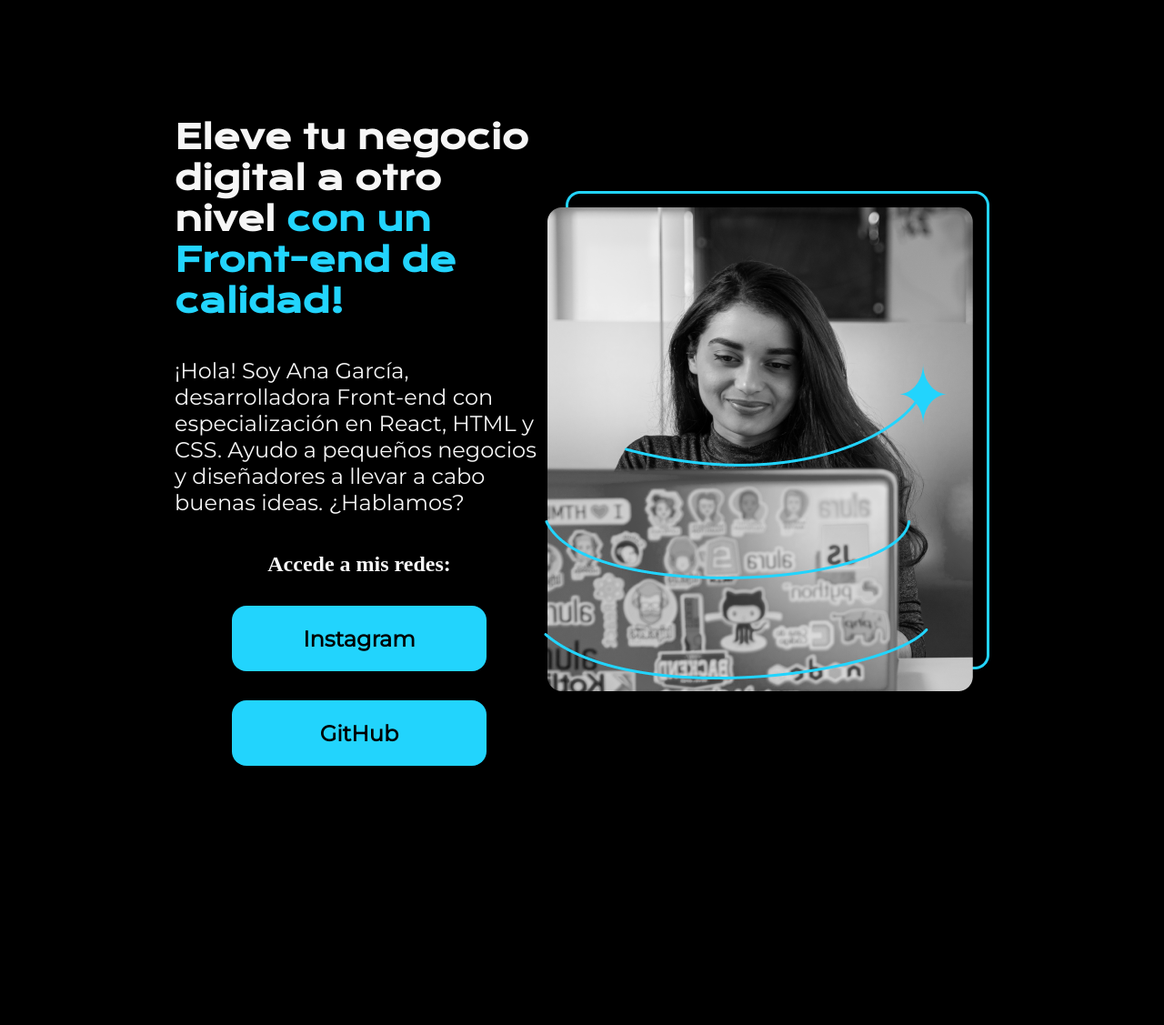
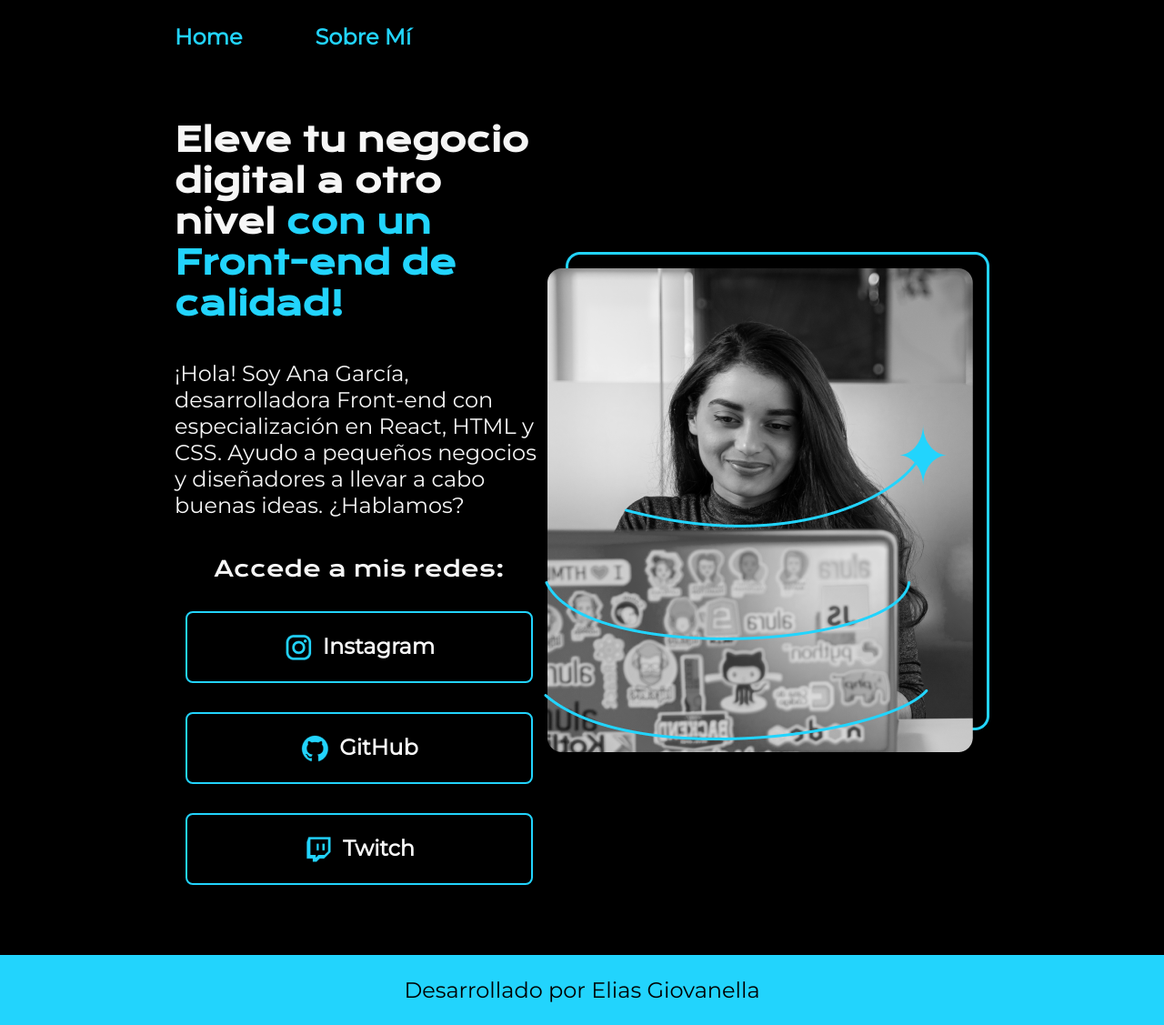
Before and after one commit to EliasGiova/portafolioAlura, a plain HTML site: page index.html in a window 1280 px wide. Shown: the whole page at 91% size. Before the commit the page ends 928 px from the top, so only its background shows below. Drawn offline with nearby package versions, Linux system fonts and the light colour scheme.

Commit message:
cambios en css y agregado en html

```diff
--- a/index.html
+++ b/index.html
@@ -10,7 +10,16 @@
 </head>
 
 <body>
-    <header></header>
+    <header class="header">
+        <nav class="header__menu">
+            <a class="header__menu__link" href="index.html">
+                Home
+            </a>
+            <a class="header__menu__link" href="about.html" >
+                Sobre Mí
+            </a>
+        </nav>
+    </header>
     <main class="presentacion">
         <section class="presentacion__contenido">
             <h1 class="presentacion__contenido__titulo">
@@ -27,13 +36,16 @@
                 <h2 class="presentacion__enlaces__subtitulo">
                     Accede a mis redes:
                 </h2>
-                <a class="presentacion__enlaces__link" href="https://instagram.com/">Instagram</a>
-                <a class="presentacion__enlaces__link" href="https://github.com/">GitHub</a>
+                <a class="presentacion__enlaces__link" href="https://instagram.com/"><img src="assets/instagram.png">Instagram</a>
+                <a class="presentacion__enlaces__link" href="https://github.com/"><img src="assets/github.png">GitHub</a>
+                <a class="presentacion__enlaces__link" href="https://twitch.com/"><img src="assets/twitch.png">Twitch</a>
             </div>
         </section>
         <img src="Imagem.png" alt="Foto de Ana García desarrolando un proyecto">
     </main>
-    <footer></footer>
+    <footer class="footer">
+        <p>Desarrollado por Elias Giovanella</p>
+    </footer>
 </body>
 
 </html>
--- a/style.css
+++ b/style.css
@@ -7,19 +7,34 @@
 }
 
 body{
-    height: 100vh;
     box-sizing: border-box;
     background-color: #000000;
     color: #F6F6F6;
 }
 
+.header {
+    padding: 2% 0% 0% 15%;
+}
+
+.header__menu{
+    display: flex;
+    gap: 80px;
+}
+
+.header__menu__link{
+    font-family: 'Montserrat', sans-serif;
+    font-size: 24px;
+    font-weight: 600;
+    color: #22D4FD;
+    text-decoration: none;
+}
 
 .titulo-destaque {
     color: #22D4FD;
 }
 
 .presentacion {
-    margin: 10% 15%;
+    padding: 6% 15%;
     display: flex;
     align-items: center;
     justify-content: space-between;
@@ -51,18 +66,37 @@ body{
 }
 
 .presentacion__enlaces__link{
-    width: 280px;
-    background-color: #22D4FD;
-    color: #000000;
+    width: 378px;
+    color: #F6F6F6;
     text-align: center;
     padding: 21.5px 0;
-    border-radius: 16px;
+    border-radius: 8px;
     font-family: 'Montserrat', sans-serif;
     font-size: 24px;
     font-weight: 600;
     text-decoration: none;
+    border: 2px solid #22D4FD;
+    display: flex;
+    justify-content: center;
+    gap: 10px;
 }
 
 .presentacion__enlaces__subtitulo{
+    font-family: 'Krona One', sans-serif;
+    font-size: 24px;
+    font-weight: 400;
+}
 
+.presentacion__enlaces__link:hover{
+    background-color: #272727;
 }
+
+.footer{
+    background-color: #22D4FD;
+    padding: 24px;
+    color: #000000;
+    text-align: center;
+    font-family: 'Montserrat', sans-serif;
+    font-size: 24px;
+    font-weight: 400;
+}
```
Also changed, not shown: about.html (added, +50 -0 lines), assets/Imagem.png (added), assets/github.png (added), assets/instagram.png (added), assets/linkedin.png (added), assets/twitch.png (added), assets/twitter-novo.png (added), assets/twitter.png (added).
